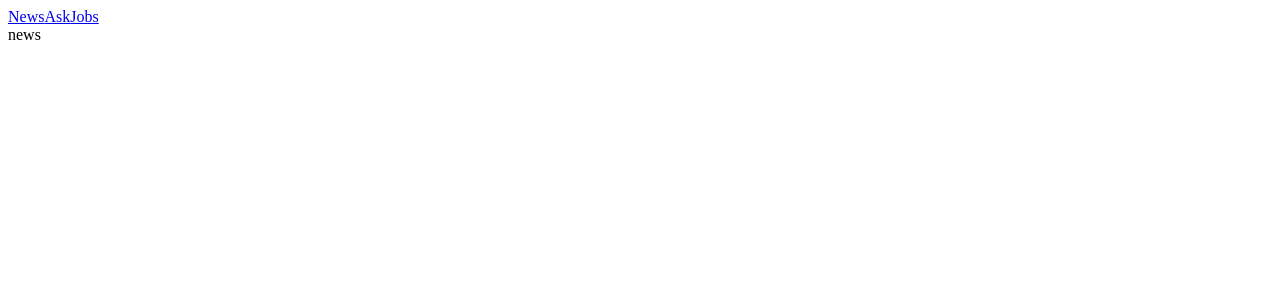
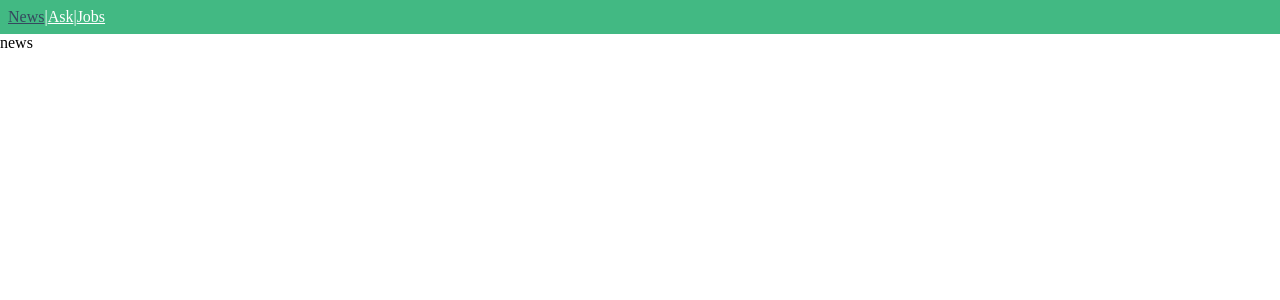
Before and after one commit to jyryuitpro/vue-advanced-master, a Vue app in the folder vue-news/: page /ask#/news in a window 1280 px wide. Shown: the top 300 px of the page. Built offline with nearby package versions, Linux system fonts and the light colour scheme.

Commit message:
ToolBar의 라우터 링크 스타일링

```diff
--- a/vue-news/src/App.vue
+++ b/vue-news/src/App.vue
@@ -17,5 +17,8 @@
 </script>
 
 <style>
-
+body {
+  padding: 0;
+  margin: 0;
+}
 </style>
--- a/vue-news/src/components/ToolBar.vue
+++ b/vue-news/src/components/ToolBar.vue
@@ -1,7 +1,7 @@
 <template>
-  <div>
-    <router-link to="/news">News</router-link>
-    <router-link to="/ask">Ask</router-link>
+  <div class="header">
+    <router-link to="/news">News</router-link> |
+    <router-link to="/ask">Ask</router-link> |
     <router-link to="/jobs">Jobs</router-link>
   </div>
 </template>
@@ -13,5 +13,17 @@
 </script>
 
 <style scoped>
+.header {
+  color: white;
+  background-color: #42b983;
+  display: flex;
+  padding: 8px;
+}
+.header .router-link-exact-active {
+   color: #35495e;
+}
 
+.header a {
+  color: white;
+}
 </style>
```
